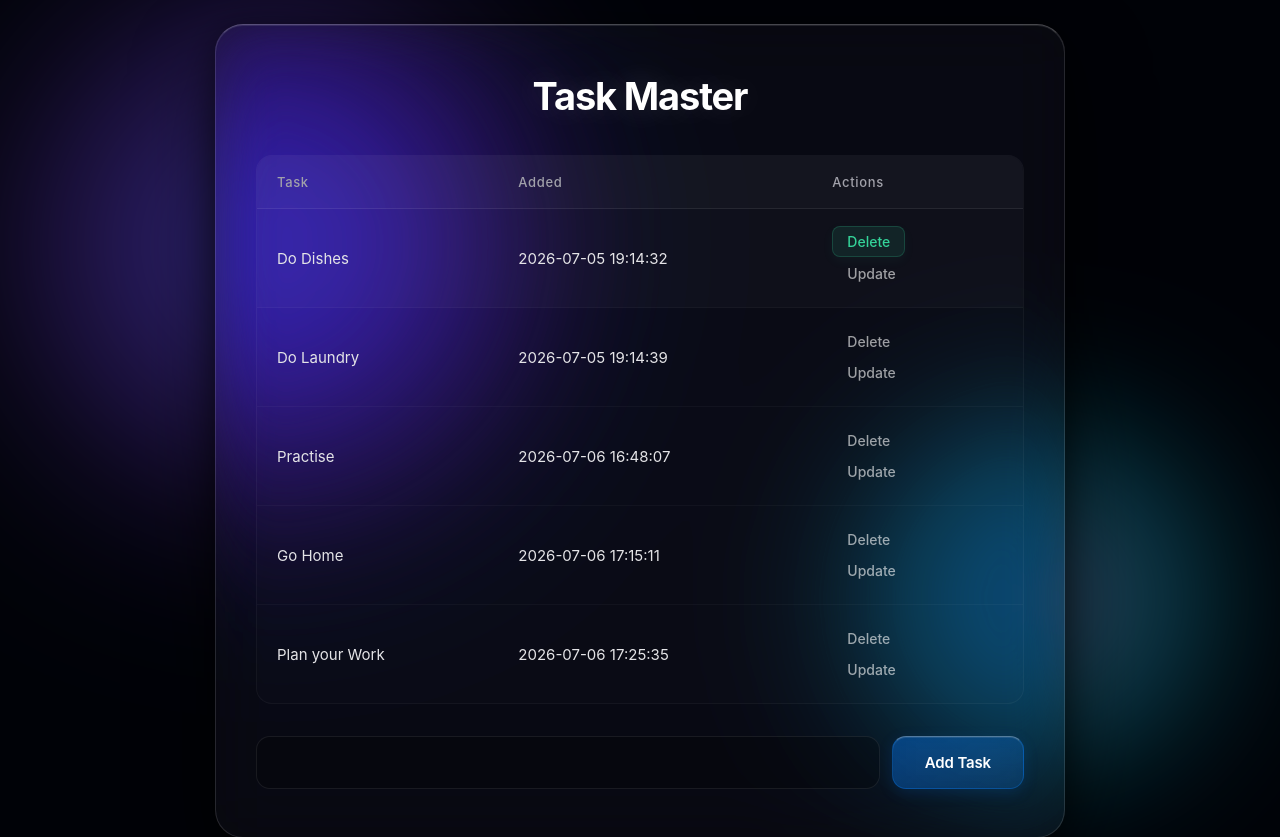
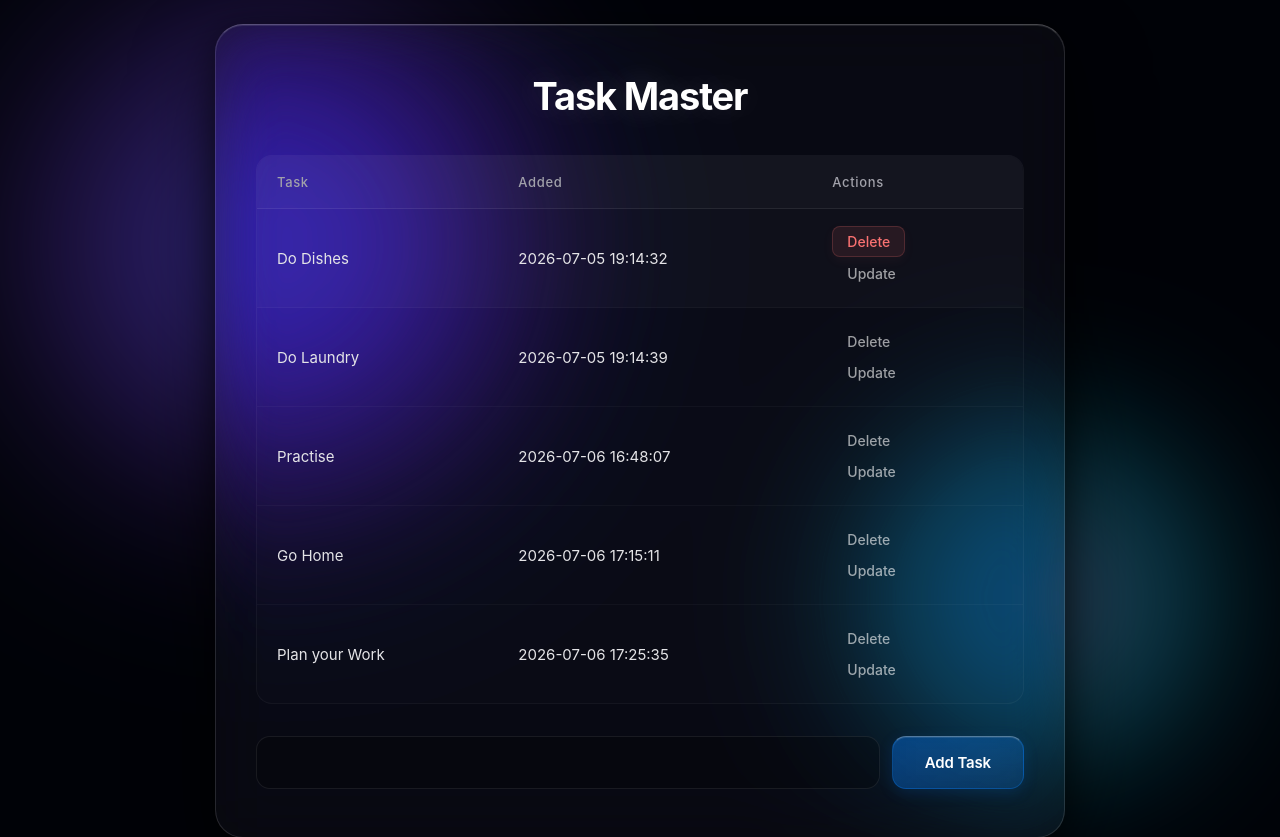
Before and after one commit to alialipour85/task-master-ali, a Flask app: page / in a window 1280 px wide, with the pointer over the restyled element. Shown: the top 837 px of the page. Run offline with Flask 3, Linux system fonts and the light colour scheme; data comes from the database, SQL or seed files in the repository.

Commit message:
Liquid Glass Commit Final

```diff
--- a/static/css/main.css
+++ b/static/css/main.css
@@ -149,7 +149,7 @@ td a:nth-of-type(1) {
 }
 
 /* 🟢 دکمه آپدیت در حالت هوور */
-td a:nth-of-type(1):hover {
+td a:nth-of-type(2):hover {
     color: #34d399; /* متن سبز ملایم */
     background: rgba(52, 211, 153, 0.1);
     border-color: rgba(52, 211, 153, 0.2);
@@ -158,7 +158,7 @@ td a:nth-of-type(1):hover {
 }
 
 /* 🔴 دکمه دیلیت در حالت هوور */
-td a:nth-of-type(2):hover {
+td a:nth-of-type(1):hover {
     color: #f87171; /* متن قرمز ملایم */
     background: rgba(248, 113, 113, 0.1);
     border-color: rgba(248, 113, 113, 0.2);
```
